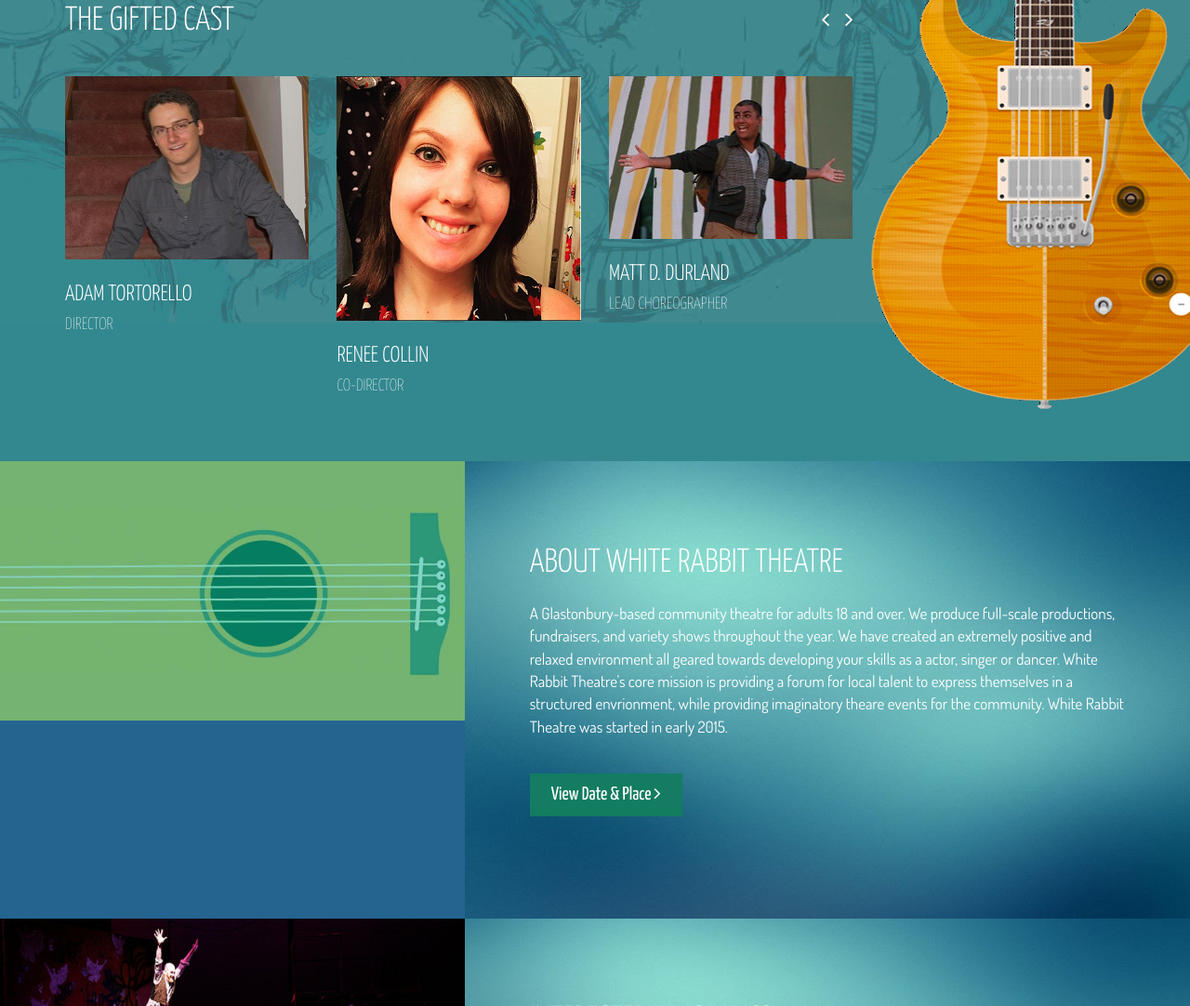
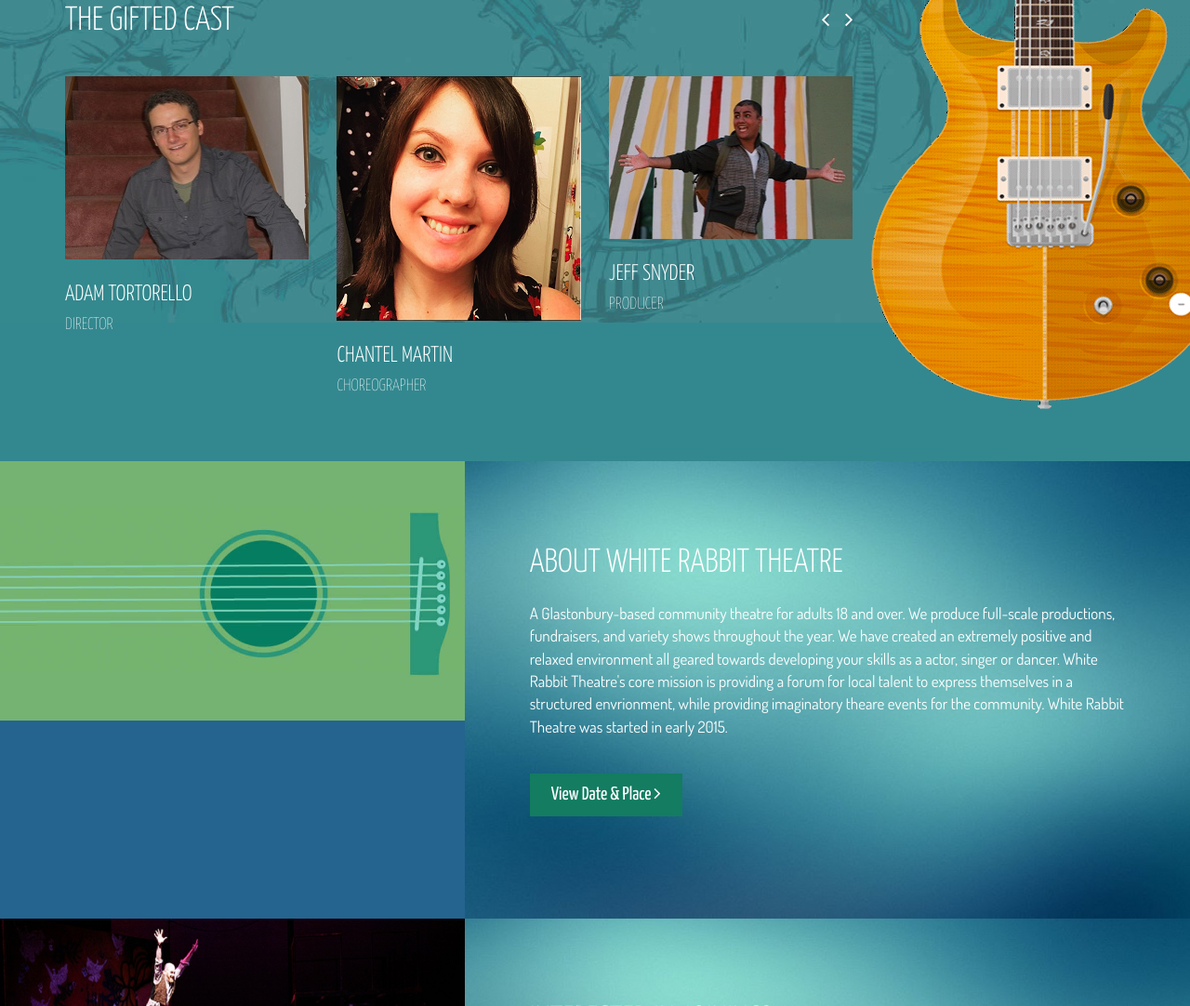
Before and after one commit to WhiteRabbitTheatre/WhiteRabbitTheatre.github.io, a plain HTML site: page index.html in a window 1280 px wide. Shown: the part 1105-2187 px from the top of the page at 93% size. Drawn offline with Linux system fonts and the light colour scheme; some packages are replaced by stand-ins of ours.

Commit message:
Add files via upload

```diff
--- a/index.html
+++ b/index.html
@@ -157,15 +157,15 @@
 									<div class="col-sm-4">
 										<div class="single-event">
 											<img class="img-responsive" src="images/event/event2.jpg" alt="event-image">
-											<h4>Renee Collin</h4>
-											<h5>Co-Director</h5>
+											<h4>Chantel Martin</h4>
+											<h5>Choreographer</h5>
 										</div>
 									</div>
 									<div class="col-sm-4">
 										<div class="single-event">
 											<img class="img-responsive" src="images/event/event3.jpg" alt="event-image">
-											<h4>Matt D. Durland</h4>
-											<h5>Lead Choreographer</h5>
+											<h4>Jeff Snyder</h4>
+											<h5>Producer</h5>
 										</div>
 									</div>
 								</div>
@@ -182,15 +182,15 @@
 									<div class="col-sm-4">
 										<div class="single-event">
 											<img class="img-responsive" src="images/event/event2.jpg" alt="event-image">
-											<h4>Renee Collin</h4>
-											<h5>Co-Director</h5>
+											<h4>Chantel Martin</h4>
+											<h5>Choreographer</h5>
 										</div>
 									</div>
 									<div class="col-sm-4">
 										<div class="single-event">
 											<img class="img-responsive" src="images/event/event3.jpg" alt="event-image">
-											<h4>Matt D. Durland</h4>
-											<h5>Lead Choreographer</h5>
+											<h4>Jeff Snyder</h4>
+											<h5>Producer</h5>
 										</div>
 									</div>
 								</div>
```
